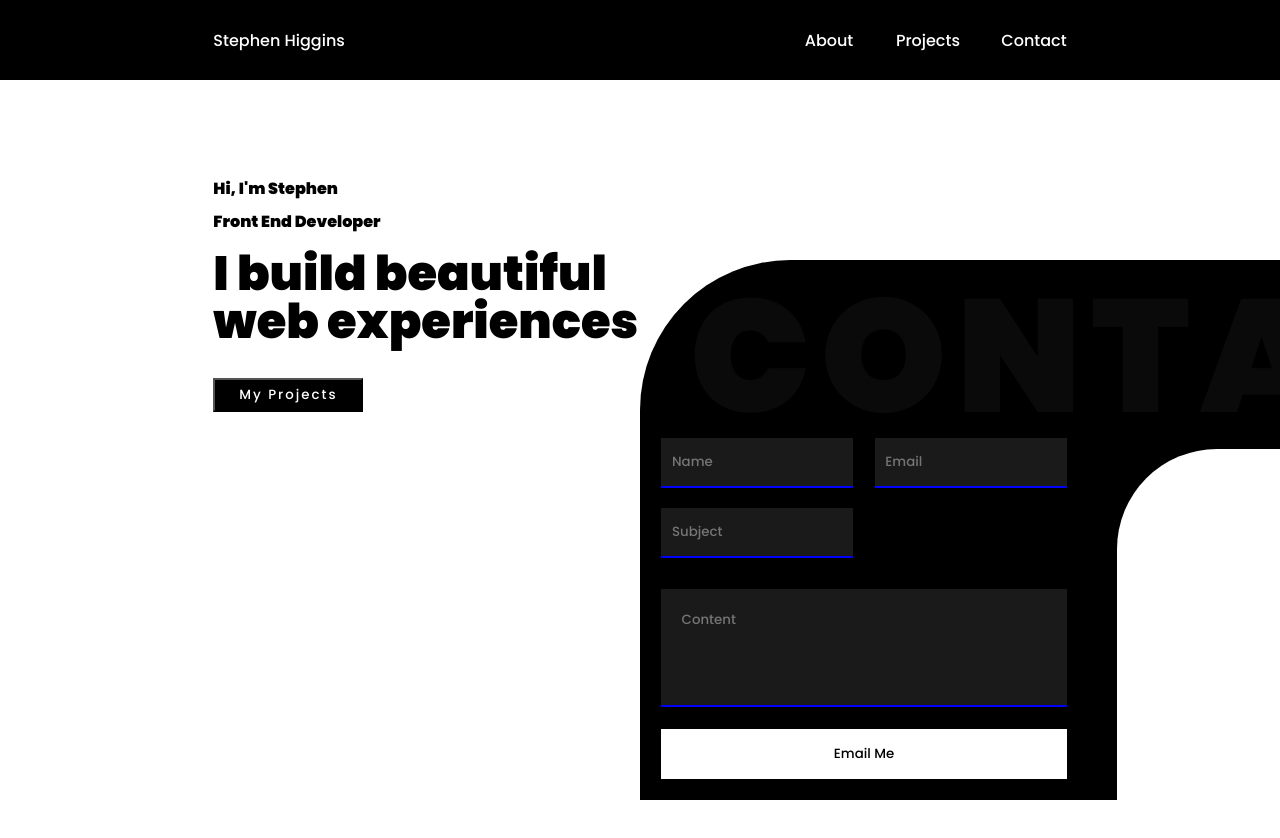
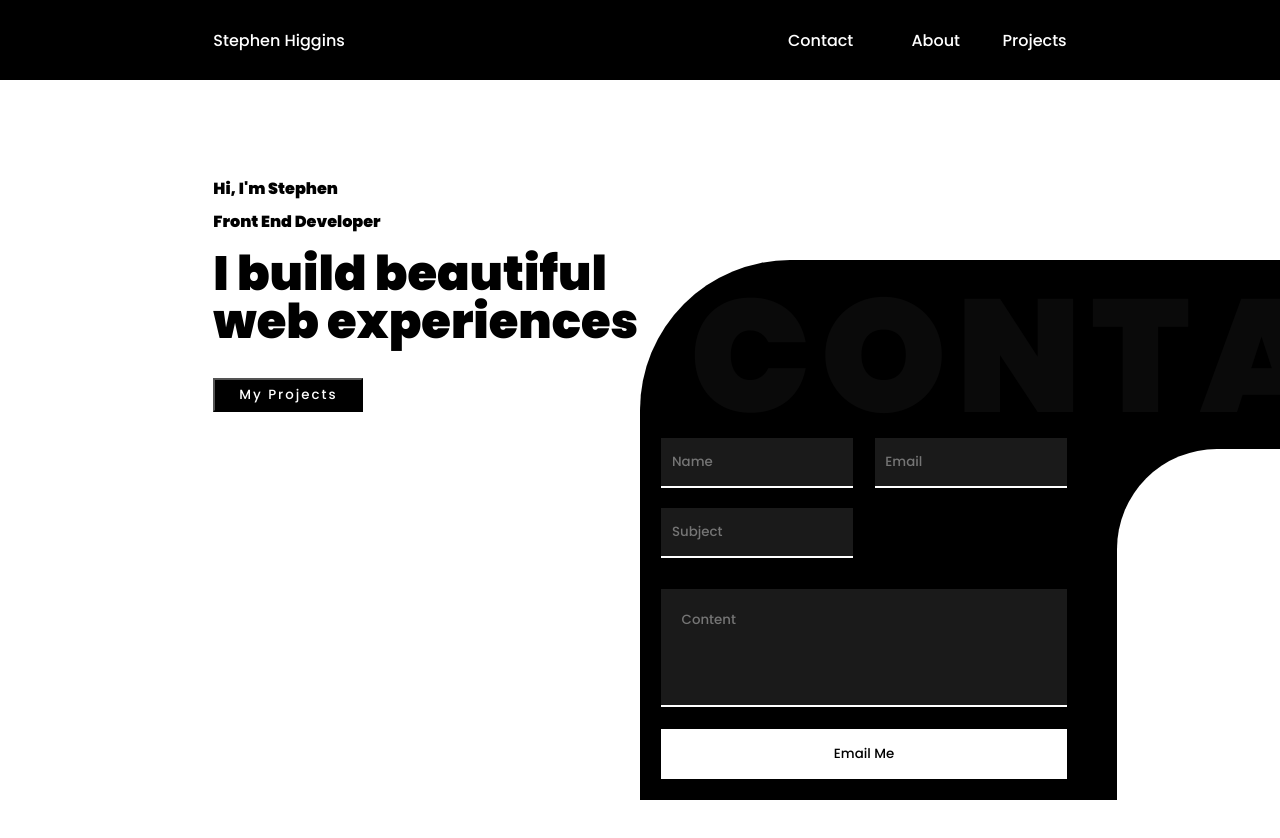
Before and after one commit to Shiggins95/personal_website_2021, a React (Create React App) app: page / in a window 1280 px wide. Shown: the top 838 px of the page. Built offline with nearby package versions, Linux system fonts and the light colour scheme; a web font is replaced by a local one.

Commit message:
updating some styling and logic for emails

```diff
--- a/src/App.scss
+++ b/src/App.scss
@@ -151,10 +151,10 @@ img {
             height: 50px;
             background: rgba(255,255,255,0.1);
             border: none;
-            border-bottom: 2px solid blue;
+            border-bottom: 2px solid white;
             &:focus{
               outline: none;
-              border-bottom: 3px solid green;
+              border-bottom: 5px solid gray;
             }
           }
           label {
--- a/src/components/contactForm.jsx
+++ b/src/components/contactForm.jsx
@@ -43,6 +43,13 @@ const ContactForm = ({ displayMessage, contactRef }) => {
       opacity: 0,
       duration: 0.25,
     });
+  };
+
+  const handleFocus = () => {
+    if (clickedLabels.name) {
+      return;
+    }
+    showLabel('name');
   };
 
   const handleSubmit = async (event) => {
@@ -100,6 +107,7 @@ const ContactForm = ({ displayMessage, contactRef }) => {
           placeholder={clickedLabels.name ? '' : 'Name'}
           onChange={(event) => setValues({ ...values, name: event.target.value })}
           ref={contactRef}
+          onFocus={handleFocus}
         />
       </div>
       <div className="email input">
--- a/src/components/navbar.jsx
+++ b/src/components/navbar.jsx
@@ -14,9 +14,9 @@ const NavBar = ({
       </div>
       <div className="links">
         <ul>
+          <li onClick={goToContacts}>Contact</li>
           <li onClick={() => goToSection(1)}>About</li>
           <li onClick={() => goToSection(2)}>Projects</li>
-          <li onClick={goToContacts}>Contact</li>
         </ul>
       </div>
     </div>
```
